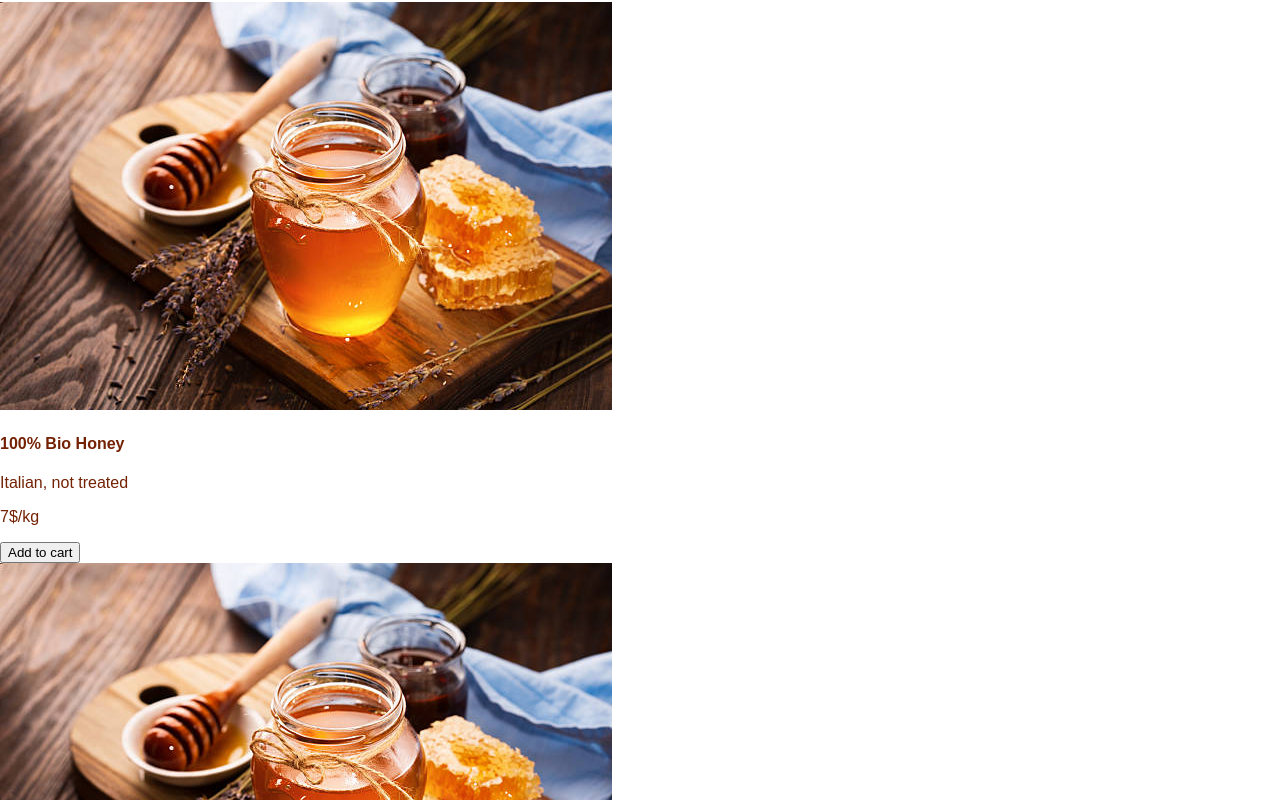
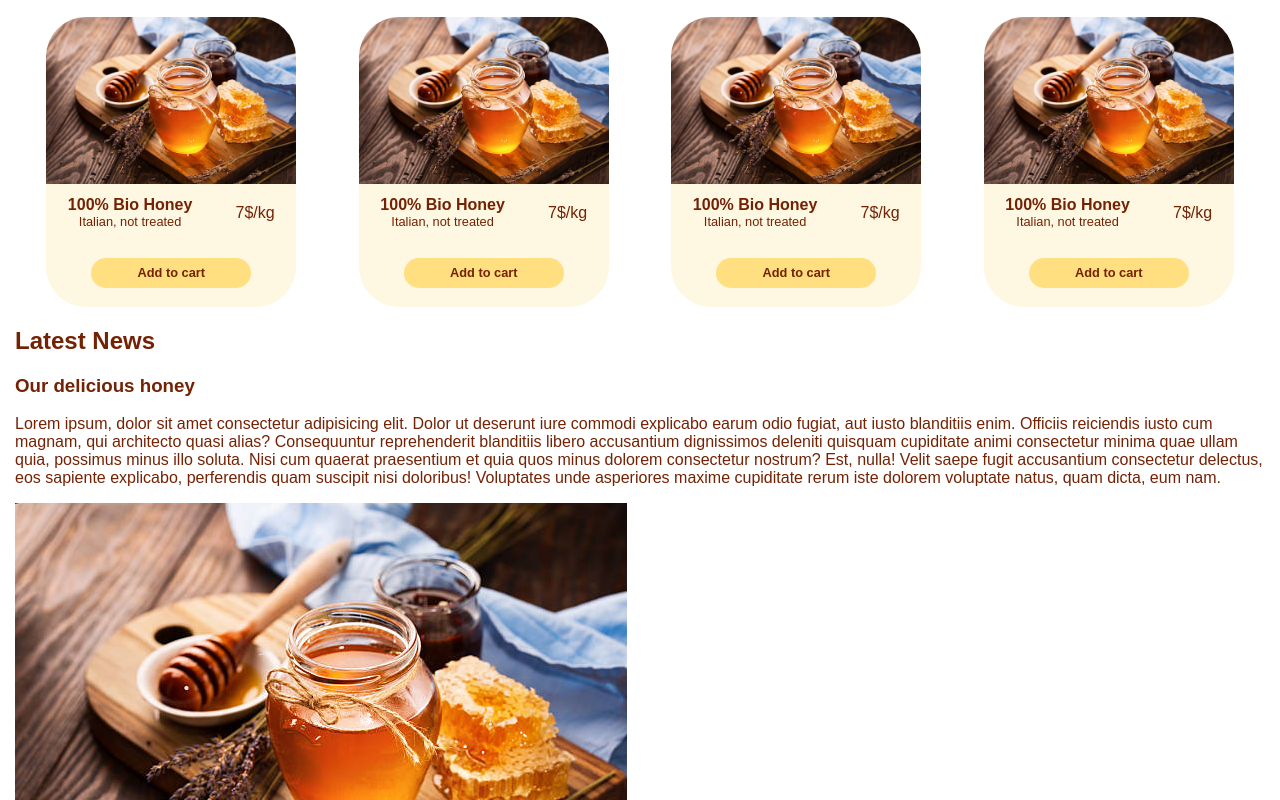
Before and after one commit to GIPSaro/U2-Week1, a plain HTML site: page Day3/layout.html in a window 1280 px wide. Shown: the part 178-978 px from the top of the page. Drawn offline with Linux system fonts and the light colour scheme.

Commit message:
Day3/commit3/cardCss

```diff
--- a/Day3/assets /css/layout.css
+++ b/Day3/assets /css/layout.css
@@ -55,5 +55,69 @@ li {
   margin-right: 18px;
   vertical-align: middle;
 }
+/* MAIN */
+
+main {
+  padding: 15px;
+}
+
+h1,
+h2 {
+  font-weight: 800;
+}
 
 /* PRODUCT CARD */
+
+.cards-container {
+  display: flex;
+  flex-wrap: wrap;
+  justify-content: space-around;
+  row-gap: 30px;
+}
+
+.cards {
+  width: 250px;
+  height: 290px;
+  background-color: #fef7e2;
+  border-radius: 40px;
+  display: flex;
+  flex-direction: column;
+}
+
+.honey-img img {
+  width: 100%;
+  border-top-right-radius: 40px;
+  border-top-left-radius: 40px;
+}
+
+.card-content {
+  display: flex;
+  justify-content: space-around;
+  align-items: center;
+}
+
+.product-description {
+  text-align: center;
+}
+
+.product-description h4,
+.product-description p {
+  margin: 0;
+}
+
+.product-description p {
+  font-size: 0.8rem;
+}
+
+.cards button {
+  align-self: center;
+  border-style: none;
+  width: 160px;
+  height: 30px;
+  font-size: 0.8rem;
+  font-weight: 700;
+  color: #742204;
+  background-color: #ffdf7f;
+  border-radius: 20px;
+  margin-top: 20px;
+}
```
